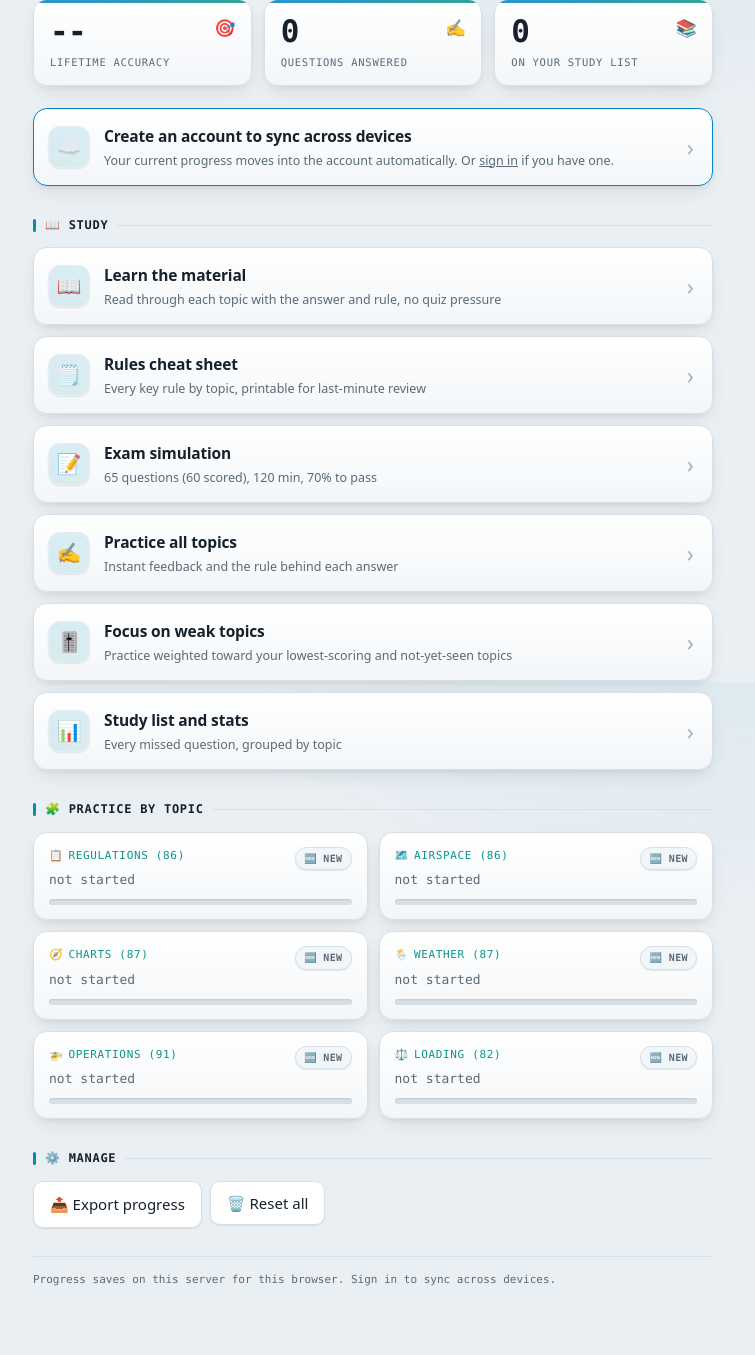
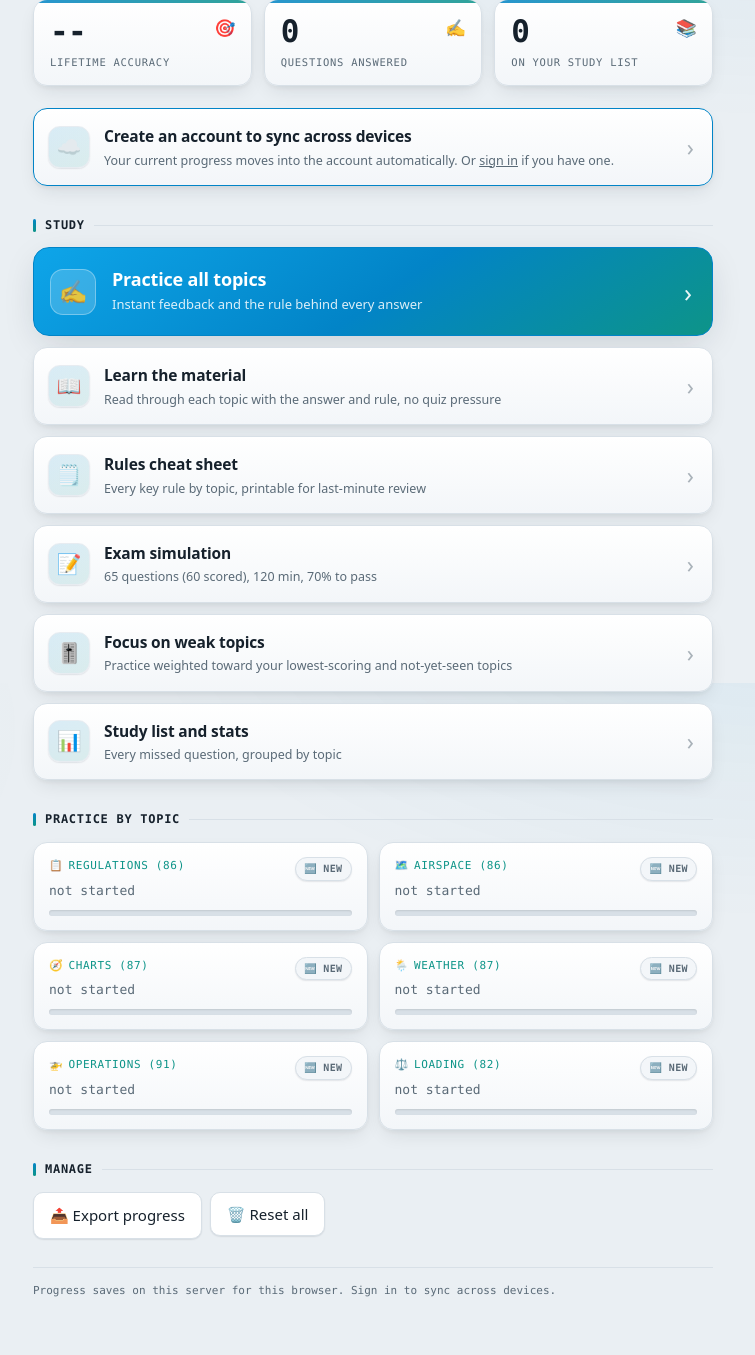
Before and after one commit to jha-ayush/part107_study_guide, a Flask app: page / in a window 1280 px wide. Shown: the part 117-1472 px from the top of the page, without its empty margins (267-1022 px from the left). Before the commit the page ends 1403 px from the top, so only its background shows below. Run offline with Flask 3, Linux system fonts and the light colour scheme; some libraries are stand-ins or nearby versions.

Commit message:
Update section titles and modify action cards

```diff
--- a/templates/home.html
+++ b/templates/home.html
@@ -13,20 +13,24 @@
 </a>
 {% endif %}
 
-<div class="section-title">📖 Study</div>
+<div class="section-title">Study</div>
+{% if to_review %}
+<a class="hero" href="{{ url_for('drill') }}"><span class="ic">🎯</span><b>Drill your {{ to_review }} missed question{{ 's' if to_review != 1 }}</b><span>Targeted practice on exactly what you keep getting wrong, hardest first</span></a>
+{% else %}
+<a class="hero" href="{{ url_for('practice', bucket='All') }}"><span class="ic">✍️</span><b>Practice all topics</b><span>Instant feedback and the rule behind every answer</span></a>
+{% endif %}
 <div class="cards">
-  {% if to_review %}
-  <a class="actioncard" href="{{ url_for('drill') }}" style="border-color:var(--magenta)"><b><span class="ic">🎯</span>Drill your {{ to_review }} missed question{{ 's' if to_review != 1 }}</b><span>Focused practice on exactly what you keep getting wrong, hardest first</span></a>
-  {% endif %}
   <a class="actioncard" href="{{ url_for('learn') }}"><b><span class="ic">📖</span>Learn the material</b><span>Read through each topic with the answer and rule, no quiz pressure</span></a>
   <a class="actioncard" href="{{ url_for('cheatsheet') }}"><b><span class="ic">🗒️</span>Rules cheat sheet</b><span>Every key rule by topic, printable for last-minute review</span></a>
   <a class="actioncard" href="{{ url_for('exam_start') }}"><b><span class="ic">📝</span>Exam simulation</b><span>{{ exam_n }} questions ({{ exam_scored }} scored), {{ exam_min }} min, {{ exam_pass }}% to pass</span></a>
+  {% if to_review %}
   <a class="actioncard" href="{{ url_for('practice', bucket='All') }}"><b><span class="ic">✍️</span>Practice all topics</b><span>Instant feedback and the rule behind each answer</span></a>
+  {% endif %}
   <a class="actioncard" href="{{ url_for('focus') }}"><b><span class="ic">🎚️</span>Focus on weak topics</b><span>Practice weighted toward your lowest-scoring and not-yet-seen topics</span></a>
   <a class="actioncard" href="{{ url_for('review') }}"><b><span class="ic">📊</span>Study list and stats</b><span>Every missed question, grouped by topic</span></a>
 </div>
 
-<div class="section-title">🧩 Practice by topic</div>
+<div class="section-title">Practice by topic</div>
 <div class="bgrid">
   {% for b in buckets %}
   <a class="bcard" href="{{ url_for('practice', bucket=b.name) }}">
@@ -40,7 +44,7 @@
   {% endfor %}
 </div>
 
-<div class="section-title">⚙️ Manage</div>
+<div class="section-title">Manage</div>
 <div class="btn-row">
   <a class="btn" href="{{ url_for('export_progress') }}">📤 Export progress</a>
   <form method="post" action="{{ url_for('reset_progress') }}" onsubmit="return confirm('Erase all saved progress on this server for your browser?')" style="display:inline">
```
